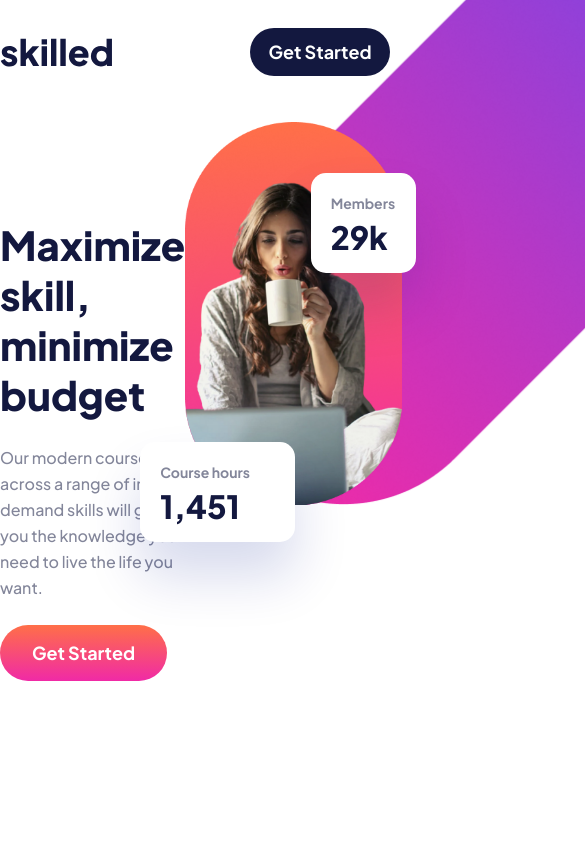
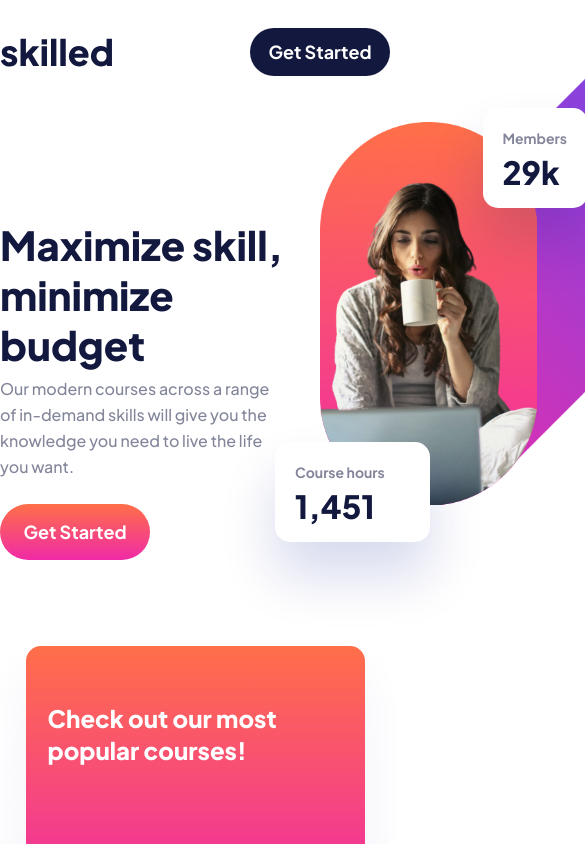
Before and after one commit to NazarPentsarskyi/Skilled-e-learning-landing-page, a plain HTML site: page index.html in a window 390 px wide. Shown: the top 844 px of the page, 585 px wide, since content can reach past the window. Drawn offline with Linux system fonts and the light colour scheme.

Commit message:
add break point 1105, 1015, 900, 700

```diff
--- a/css/media.css
+++ b/css/media.css
@@ -1,3 +1,87 @@
+@media(max-width:1105px) {
+  .wrapper {
+    max-width: 1105px;
+  }
+
+  .info__left {
+    padding: 98px 0 186px 0;
+    max-width: 600px;
+  }
+
+  .courses__inner {
+    justify-content: space-evenly;
+  }
+}
+
+@media(max-width:1015px) {
+  .wrapper {
+    max-width: 1015px;
+  }
+
+  .info__left {
+    max-width: 480px;
+  }
+}
+
+@media(max-width:900px) {
+  .wrapper {
+    max-width: 900px;
+  }
+
+  .header__btn,
+  .footer__btn {
+    width: 150px;
+    height: 60px;
+  }
+
+  .info__left {
+    max-width: 500px;
+    padding: 85px 50px 0 0;
+  }
+
+  .left__title {
+    width: 360px;
+    font-size: 44px;
+    line-height: 60px;
+    margin-bottom: 25px;
+  }
+
+  .left__btn {
+    width: 150px;
+    height: 60px;
+  }
+
+  .right__inner {
+    width: 260px;
+  }
+
+  .right__line {
+    height: 507px;
+    margin-bottom: 180px;
+    background-size: contain;
+    background-repeat: no-repeat;
+  }
+
+  .right_girl {
+    width: 260px;
+    height: 382.53px;
+    background-size:contain;
+    background-repeat: no-repeat;
+  }
+
+  .card-left {
+    width: 155px;
+    bottom: 140px;
+    left: -45px;
+  }
+
+  .card-right {
+    width: 105px;
+    right: -20px;
+    top: -14px;
+  }
+}
+
 @media(max-width:768px) {
   .body {
     font-size: 16px;
@@ -29,9 +113,10 @@
   }
 
   .left__title {
+    width: 326px;
+    height: 101px;
     font-size: 40px;
     line-height: 50px;
-    margin-bottom: 25px;
   }
 
   .left__text {
@@ -39,6 +124,7 @@
     font-size: 16px;
     line-height: 26px;
     max-width: 398px;
+    margin-right: 33px;
     margin-bottom: 24px;
   }
 
@@ -54,14 +140,12 @@
   .right__line {
     height: 504,3px;
     background-position: bottom 0 left 0;
-    background-size: contain;
-    background-repeat: no-repeat;
+    margin-bottom: 4px;
   }
 
   .right_girl {
     width: 216.54px;
     height: 382.53px;
-    background-size:contain;
   }
 
   .right__cards {
@@ -89,8 +173,8 @@
 
   .card-right {
     width: 105px;
-    right: -14px;
-    top: 51px;
+    right: -51px;
+    top: -14px;
   }
 
   .courses {
@@ -133,6 +217,32 @@
   }
 }
 
+@media(max-width:700px) {
+  .wrapper {
+    max-width: 700px;
+  }
+
+  .container {
+    padding: 0;
+  }
+
+  .info {
+    height: 500px;
+  }
+
+  .info__left {
+    width: 320px;
+    margin-bottom: 0;
+  }
+
+  .left__title {
+    max-width: 320px;
+  }
+
+  .left__text {
+    padding-top: 30px;
+  }
+}
 
 @media(max-width:375px) {
   .wrapper {
@@ -146,6 +256,11 @@
   .header {
     height: 102px;
     padding: 16px 0 38px;
+  }
+
+  .info {
+    margin-bottom: 66px;
+    height: 664px;
   }
 
   .info__inner {
```
